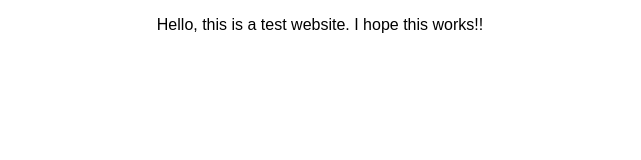
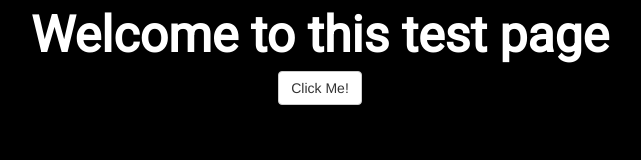
Before and after one commit to ElvinC/ElvinC.github.io, a plain HTML site: page index.html in a window 1280 px wide. Shown: the whole page, without its empty margins (320-961 px from the left). Drawn offline with nearby package versions, Linux system fonts and the light colour scheme.

Commit message:
added js

```diff
--- a/index.html
+++ b/index.html
@@ -3,10 +3,18 @@
 	<head>
 		<title>Test website</title>
 		<link rel="stylesheet" href="style.css" type="text/css">
+		<link rel="stylesheet" type="text/css" href="https://fonts.googleapis.com/css?family=Roboto">
+		<link href="https://maxcdn.bootstrapcdn.com/bootstrap/3.3.7/css/bootstrap.min.css" rel="stylesheet" integrity="sha384-BVYiiSIFeK1dGmJRAkycuHAHRg32OmUcww7on3RYdg4Va+PmSTsz/K68vbdEjh4u" crossorigin="anonymous">
+		<script src="https://maxcdn.bootstrapcdn.com/bootstrap/3.3.7/js/bootstrap.min.js" integrity="sha384-Tc5IQib027qvyjSMfHjOMaLkfuWVxZxUPnCJA7l2mCWNIpG9mGCD8wGNIcPD7Txa" crossorigin="anonymous"></script>
+		<script src="https://code.jquery.com/jquery-3.1.0.js"   integrity="sha256-slogkvB1K3VOkzAI8QITxV3VzpOnkeNVsKvtkYLMjfk="   crossorigin="anonymous"></script>
+		<script src="scripts.js" type="text/javascript"></script>
 	</head>
 	<body>
-		<div>
-			<p class="large"> Hello, this is a test website. I hope this works!!</p>
+		<div class="site-wrapper">
+			<div class="wrapper">
+				<div class="large-text">Welcome to this test page </div>
+				<button class="btn btn-default" onclick="addHello()">Click Me!</button>
+			</div>
 		</div>
 	</body>
 </html>
--- /dev/null
+++ b/scripts.js
@@ -0,0 +1,3 @@
+function addHello() {
+	confirm("Hello");
+}
--- a/style.css
+++ b/style.css
@@ -1,4 +1,20 @@
-.large {
+.wrapper {
 	text-align: center;
-	font-family: sans-serif;
 }
+
+.large-text {
+	font-size: 50px;
+	font-family: 'Roboto';
+	font-weight: bold;
+	color: white;
+	background-color: black;
+
+}
+
+.site-wrapper {
+	background-color: black;
+}
+
+html {
+	background-color: black;
+}
```
